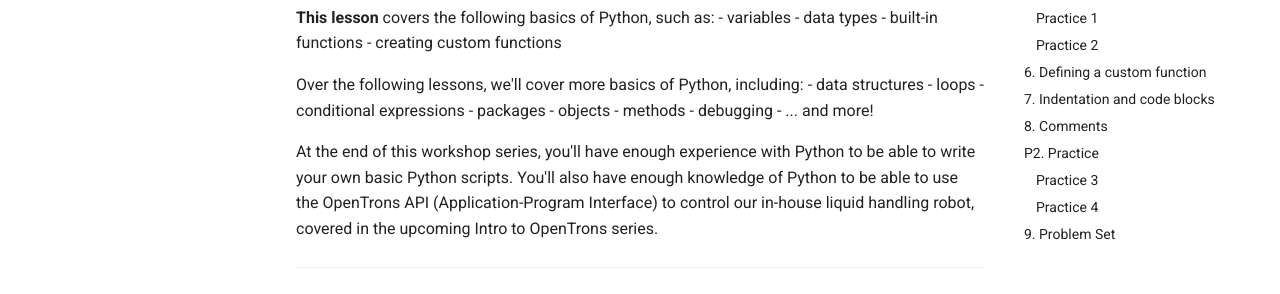
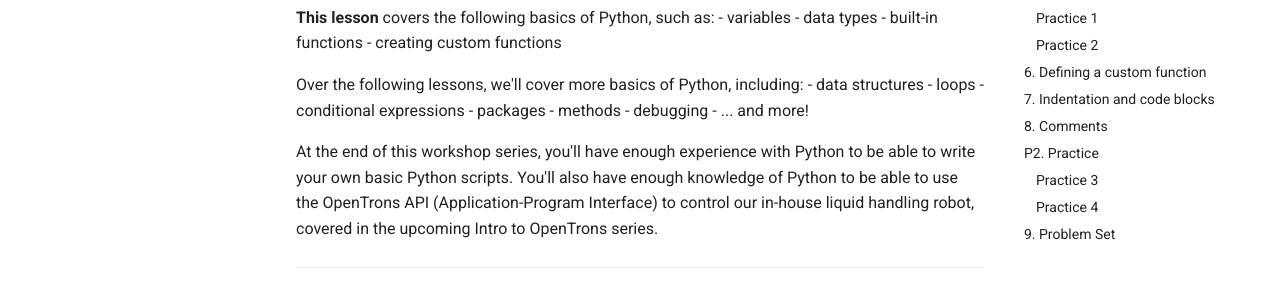
Before and after one commit to Arcadia-Science/arcadia-computational-training, an MkDocs documentation site: the page built from docs/arcadia-users-group/20230228-intro-to-python-1/lesson.md, in a window 1280 px wide and 1400 px high. Shown: the part 335-629 px from the top of the window. Built offline with MkDocs 1.6.1 and Material for MkDocs 9.7.7, drawn with Linux system fonts in a browser that asks for light colours; comment, search, counter and statistics services are not loaded; some of the changed text lies outside the part shown.

Commit message:
made minor edits to lesson 1

```diff
--- a/docs/arcadia-users-group/20230228-intro-to-python-1/lesson.md
+++ b/docs/arcadia-users-group/20230228-intro-to-python-1/lesson.md
@@ -16,7 +16,6 @@ Over the following lessons, we'll cover more basics of Python, including:
 - loops
 - conditional expressions
 - packages
-- objects
 - methods
 - debugging
 - ... and more!
```
Also changed, not shown: other parts of docs/arcadia-users-group/20230228-intro-to-python-1/lesson.md (+3 -1 lines), docs/arcadia-users-group/20230228-intro-to-python-1/lesson.ipynb.
